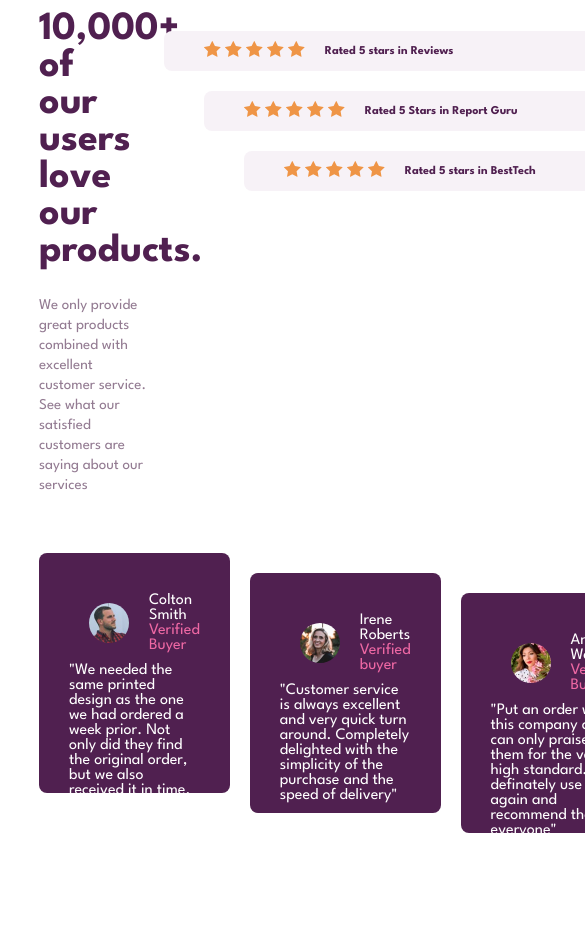
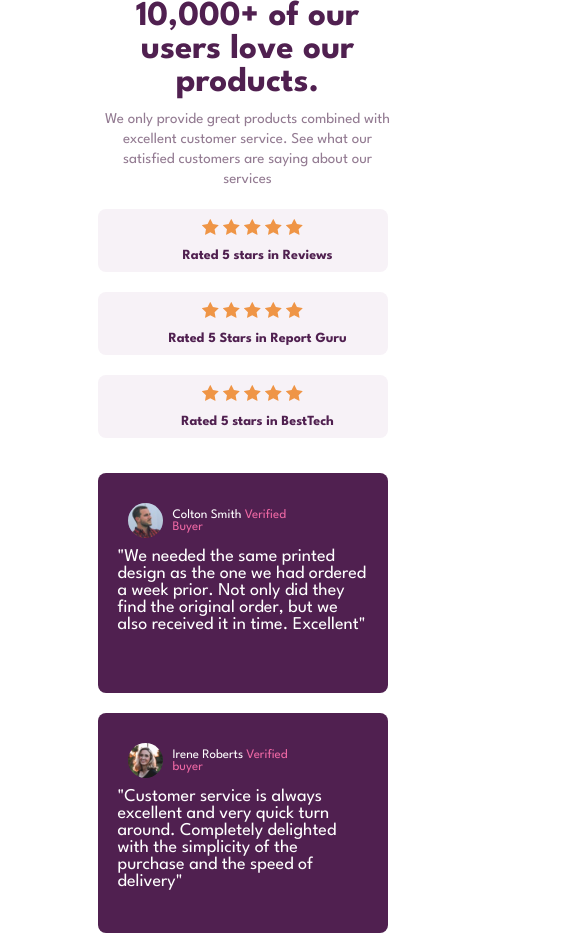
Before and after one commit to He-zekiah/Social-proof-section, a plain HTML site: page index.html in a window 390 px wide. Shown: the top 936 px of the page, 585 px wide, since content can reach past the window. Before the commit the page ends 844 px from the top, so only its background shows below. Drawn offline with Linux system fonts and the light colour scheme.

Commit message:
Responsiveness

```diff
--- a/index.html
+++ b/index.html
@@ -38,31 +38,31 @@
         <div class="rate">
           <div class="star" id="star1">
             <div class="duplicate">
-              <img src="images/icon-star.svg" class="con__img" alt="Deskop-img" />
-              <img src="images/icon-star.svg" class="con__img" alt="Deskop-img" />
-              <img src="images/icon-star.svg" class="con__img" alt="Deskop-img" />
-              <img src="images/icon-star.svg" class="con__img" alt="Deskop-img" />
-              <img src="images/icon-star.svg" class="con__img" alt="Deskop-img" />
+              <img src="./images/icon-star.svg" class="con__img" alt="Deskop-img" />
+              <img src="./images/icon-star.svg" class="con__img" alt="Deskop-img" />
+              <img src="./images/icon-star.svg" class="con__img" alt="Deskop-img" />
+              <img src="./images/icon-star.svg" class="con__img" alt="Deskop-img" />
+              <img src="./images/icon-star.svg" class="con__img" alt="Deskop-img" />
             </div>
             <p class="review">Rated 5 stars in Reviews</p>
           </div>
           <div class="star" id="star2">
             <div class="duplicate">
-              <img src="images/icon-star.svg" class="con__img" alt="Desktop-img" />
-              <img src="images/icon-star.svg" class="con__img" alt="Deskop-img" />
-              <img src="images/icon-star.svg" class="con__img" alt="Deskop-img" />
-              <img src="images/icon-star.svg" class="con__img" alt="Deskop-img" />
-              <img src="images/icon-star.svg" class="con__img" alt="Deskop-img" />
+              <img src="./images/icon-star.svg" class="con__img" alt="Desktop-img" />
+              <img src="./images/icon-star.svg" class="con__img" alt="Deskop-img" />
+              <img src="./images/icon-star.svg" class="con__img" alt="Deskop-img" />
+              <img src="./images/icon-star.svg" class="con__img" alt="Deskop-img" />
+              <img src="./images/icon-star.svg" class="con__img" alt="Deskop-img" />
             </div>
             <p class="review">Rated 5 Stars in Report Guru</p>
           </div>
           <div class="star" id="star3">
             <div class="duplicate">
-              <img src="images/icon-star.svg" class="con__img" alt="Desktop-img" />
-              <img src="images/icon-star.svg" class="con__img" alt="Deskop-img" />
-              <img src="images/icon-star.svg" class="con__img" alt="Deskop-img" />
-              <img src="images/icon-star.svg" class="con__img" alt="Deskop-img" />
-              <img src="images/icon-star.svg" class="con__img" alt="Deskop-img" />
+              <img src="./images/icon-star.svg" class="con__img" alt="Desktop-img" />
+              <img src="./images/icon-star.svg" class="con__img" alt="Deskop-img" />
+              <img src="./images/icon-star.svg" class="con__img" alt="Deskop-img" />
+              <img src="./images/icon-star.svg" class="con__img" alt="Deskop-img" />
+              <img src="./images/icon-star.svg" class="con__img" alt="Deskop-img" />
             </div>
             <p class="review">Rated 5 stars in BestTech</p>
           </div>
@@ -72,7 +72,7 @@
       <div class="small">
         <div class="base" id="base1">
           <div class="first">
-            <img src="images/image-colton.jpg" class="pics" />
+            <img src="./images/image-colton.jpg" class="pics" />
             <div class="name">
               <p class="name1">Colton Smith<span class="occ"> Verified Buyer </span></p>
             </div>
@@ -83,9 +83,10 @@
             order, but we also received it in time. Excellent"
           </p>
         </div>
+        <!-- base div -->
         <div class="base" id="base2">
           <div class="first">
-            <img src="images/image-irene.jpg" class="pics" />
+            <img src="./images/image-irene.jpg" class="pics" />
             <div class="name">
               <p class="name1">Irene Roberts<span class="occ"> Verified buyer </span></p>
             </div>
@@ -98,7 +99,7 @@
         </div>
         <div class="base" id="base3">
           <div class="first">
-            <img src="images/image-anne.jpg" class="pics" />
+            <img src="./images/image-anne.jpg" class="pics" />
             <div class="name">
               <p class="name1">Anne Wallace<span class="occ"> Verified Buyer </span></p>
             </div>
@@ -112,7 +113,7 @@
       </div>
     </div>
   </div>
-  <!-- <div class="attribution">
+` <div class="attribution">
       Challenge by
       <a href="https://www.frontendmentor.io?ref=challenge" target="_blank"
       >Frontend Mentor</a
--- a/style.css
+++ b/style.css
@@ -5,10 +5,6 @@
     padding: 0;
     font-family: 'League Spartan', sans-serif;
 }
-
-/* .body {
-
-} */
 
 .all {
     height: 100vh;
@@ -19,7 +15,6 @@
 }
 
 .content {
-    height: auto;
     width: 80%;
 }
 
@@ -30,7 +25,6 @@
 
 .info {
     width: 40%;
-    /* padding-right: 80px; */
 }
 
 
@@ -69,16 +63,13 @@
 .review {
     color: hsl(300, 43%, 22%);
     font-size: 12px;
-    font-weight: 700;
+    font-weight: 700px;
 }
 
 .small {
     display: flex;
     justify-content: space-between;
-    /* height: 400px; */
     padding-top: 58px;
-    /* width: 90%; */
-
 }
 
 .base {
@@ -112,7 +103,6 @@
 }
 
 .text1 {
-    /* padding: 10px; */
     color: white;
     height: 80px;
 }
@@ -134,3 +124,106 @@
 #base3 {
     margin-top: 40px;
 }
+
+@media screen and (max-width: 768px) {
+    .all {
+        height: 100%;
+        width: 100%;
+        flex-direction: column;
+    }
+
+    .content {
+        width: 50%;
+        height: 1500px;
+        justify-content: center;
+        align-items: center;
+    }
+
+    .header {
+        flex-direction: column;
+        text-align: center;
+        width: 100%;
+    }
+
+    .num {
+        font-size: 35px;
+        font-weight: bolder;
+        width: 300px;
+    }
+
+    .mess {
+        font-size: 15px;
+        width: 300px;
+        margin-top: 10px;
+    }
+    .star {
+        flex-direction: column;
+        width: 260px;
+        margin-top: 20px;
+        align-items: center;
+    }
+
+    .review {
+        font-size: 14px;
+        font-weight: bolder;
+        margin-bottom: 10px;
+
+    }
+
+    #star2 {
+        margin-left: 0;
+    }
+
+    #star3 {
+        margin-left: 0;
+    }
+
+    .duplicate {
+        padding: 10px;
+    }
+
+    .small {
+        flex-direction: column;
+        padding-top: 35px;
+    }
+
+    .base {
+        width: 250px;
+        padding: 20px;
+    }
+
+    .pics {
+        height: 35px;
+        padding: 10px;
+    }
+
+    .name {
+        flex-direction: column;
+    }
+
+    .name1 {
+        font-size: 13px;
+    }
+
+    .occ {
+        font-size: 13px;
+    }
+
+    .text1 {
+        font-size: 18px;
+        height: 40px;
+    }
+
+    #base2 {
+        margin-left: 0;
+        margin-bottom: 20px;
+    }
+
+    #base3 {
+        margin: 0;
+    }
+
+    .attribute {
+        font-size: 20px;
+    }
+}
```
Also changed, not shown: 1 other file.
